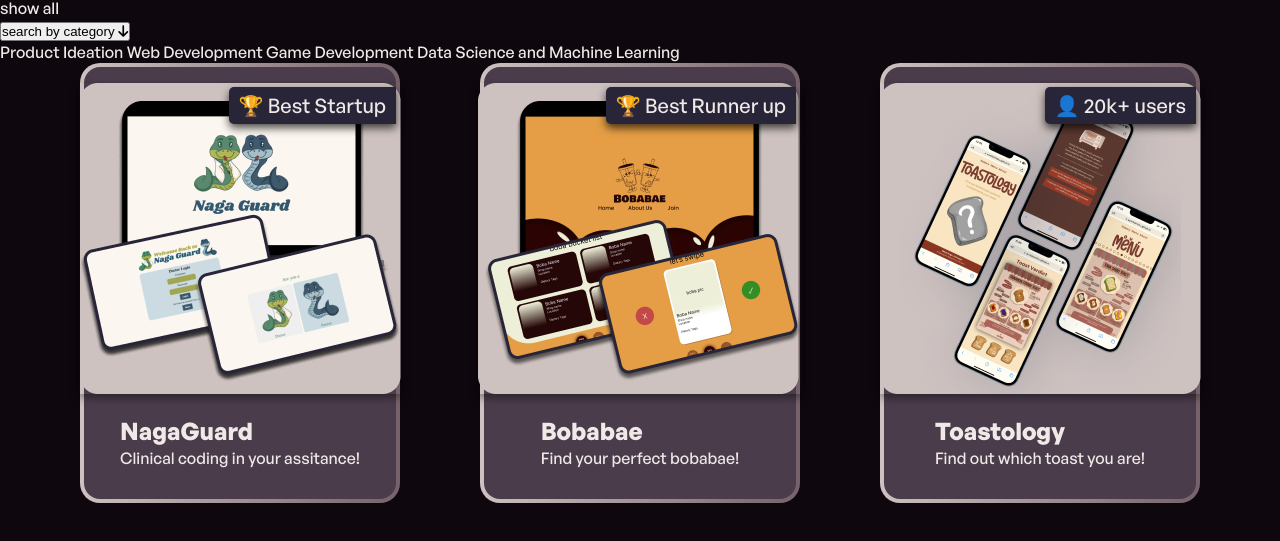
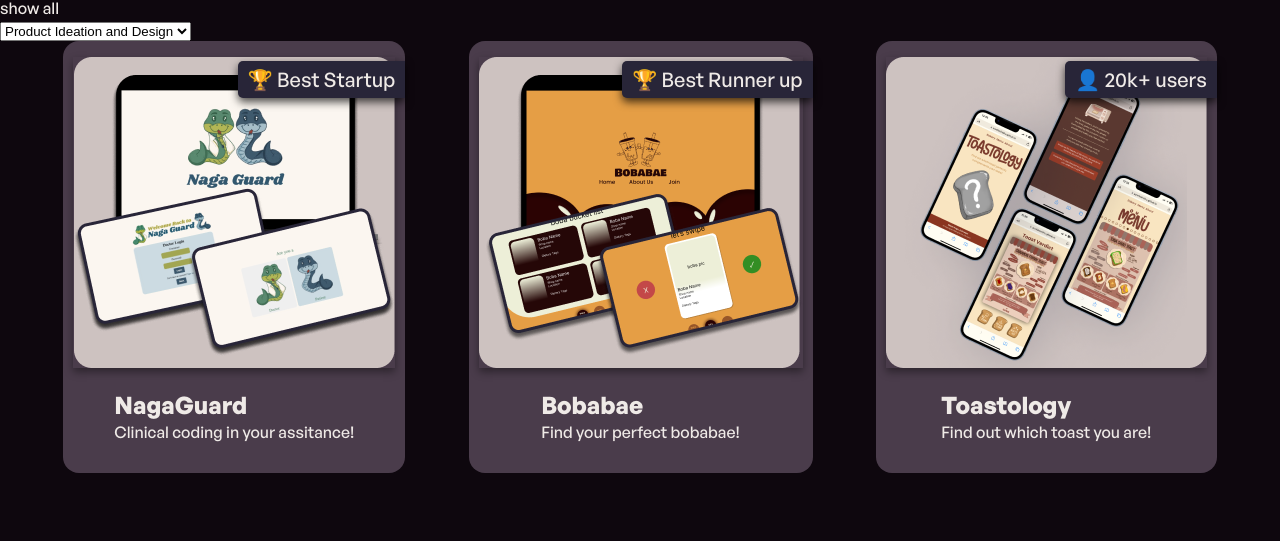
Before and after one commit to AureliaSindhu/portfolio, a plain HTML site: page projects.html in a window 1280 px wide. Shown: the part 179-720 px from the top of the page. Drawn offline with nearby package versions, Linux system fonts and the light colour scheme.

Commit message:
fixed dropdown and script handle

```diff
--- a/about.html
+++ b/about.html
@@ -8,7 +8,7 @@
     <link rel = "icon" href = "pic/logo4.png">
     <!-- css + js -->
     <link rel = "stylesheet" href = "style.css">
-    <link rel = "script" href = "script.js">
+    <script src = "script.js"></script>
     <!-- icons -->
     <script src="https://kit.fontawesome.com/120a414748.js" crossorigin="anonymous"></script>
     <!-- typewriter -->
--- a/projects.html
+++ b/projects.html
@@ -8,7 +8,7 @@
     <link rel = "icon" href = "pic/logo4.png">
     <!-- css + js -->
     <link rel = "stylesheet" href = "style.css">
-    <link rel = "script" href = "script.js">
+    <script src = "script.js"></script>
     <!-- icons -->
     <script src="https://kit.fontawesome.com/120a414748.js" crossorigin="anonymous"></script>
     <!-- typewriter -->
@@ -54,17 +54,25 @@
         <div class ="view-opt">
             <a href = ".projects"> show all </a>
             <div class ="dropdown">
-                <button onclick="myFunction()" class="dropbtn">search by category <i class="fa-solid fa-arrow-down"></i> </button>
+                <!-- <button onclick="myFunction()" class="dropbtn">search by category <i class="fa-solid fa-arrow-down"></i> </button> -->
                 <div id="myDropdown" class="dropdown-content">
                     <!-- <button class="btn active" onclick="filterSelection('all')"> Show all</button> -->
                     <!-- <button class="btn" onclick="filterSelection('ideation')">Product Ideation</button>  -->
                     <!-- <button class="btn" onclick="filterSelection('web')">Web Development</button> -->
                     <!-- <button class="btn" onclick="filterSelection('ds')">Data Science and Machine Learning</button> -->
                     <!-- <button class="btn" onclick="filterSelection('game')">Game Development</button> -->
-                    <a href="#">Product Ideation</a>
+                    <!-- <a href="#">Product Ideation</a>
                     <a href="#">Web Development</a>
                     <a href="#">Game Development</a>
-                    <a href="#">Data Science and Machine Learning </a>
+                    <a href="#">Data Science and Machine Learning </a> -->
+
+                    <!-- <label for="categoryFilter">Filter by:</label> -->
+            <select id="categoryFilter" onchange="filterSelection(this.value)">
+                <!-- <option value="all" selected>Show all</option> -->
+                <option value="ideation">Product Ideation and Design</option>
+                <option value="game">Game Development</option>
+                <option value="analysis">Data Analysis</option>
+            </select>
                 </div>
             </div>
         </div>
@@ -72,7 +80,8 @@
 
     <div class ="projects">
         <div class = "projCol">
-            <div class = "prev1">
+            <!-- <div class = "prev1"> -->
+            <div class ="column ideation">
                 <div class ="prevCont">
                     <div class = "awards">
                         <p> 🏆 Best Startup</p>
@@ -86,7 +95,8 @@
                     </div>
                 </div>
             </div>
-            <div class = "prev1">
+            <!-- <div class = "prev1"> -->
+            <div class ="column game">
                 <div class ="prevCont">
                     <div class = "awards">
                         <p> 🏆 Best Runner up</p>
@@ -100,7 +110,8 @@
                     </div>
                 </div>
             </div>
-            <div class = "prev1">
+            <!-- <div class = "prev1"> -->
+            <div class ="column game">
                 <div class ="prevCont">
                     <div class = "awards">
                         <p> 👤 20k+ users </p>
--- a/script.js
+++ b/script.js
@@ -70,3 +70,20 @@ document.addEventListener('DOMContentLoaded', () => {
     document.addEventListener('touchmove', handleMouseMove);
     document.addEventListener('touchend', handleMouseUp);
 });
+
+// Project -- filter
+function filterSelection(category) {
+    // Get all project columns
+    var columns = document.querySelectorAll('.column');
+    // Loop through the columns and display the ones that match the selected category
+    columns.forEach(function (column) {
+        if (category === 'all' || column.classList.contains(category)) {
+            column.style.display = 'block'; // Show the column
+        } else {
+            column.style.display = 'none'; // Hide the column
+        }
+    });
+}
+
+// Call filterSelection('all') to show all items by default
+filterSelection('all');
```
Also changed, not shown: attributes/heading.html (+1 -1 lines), 1 other file.
